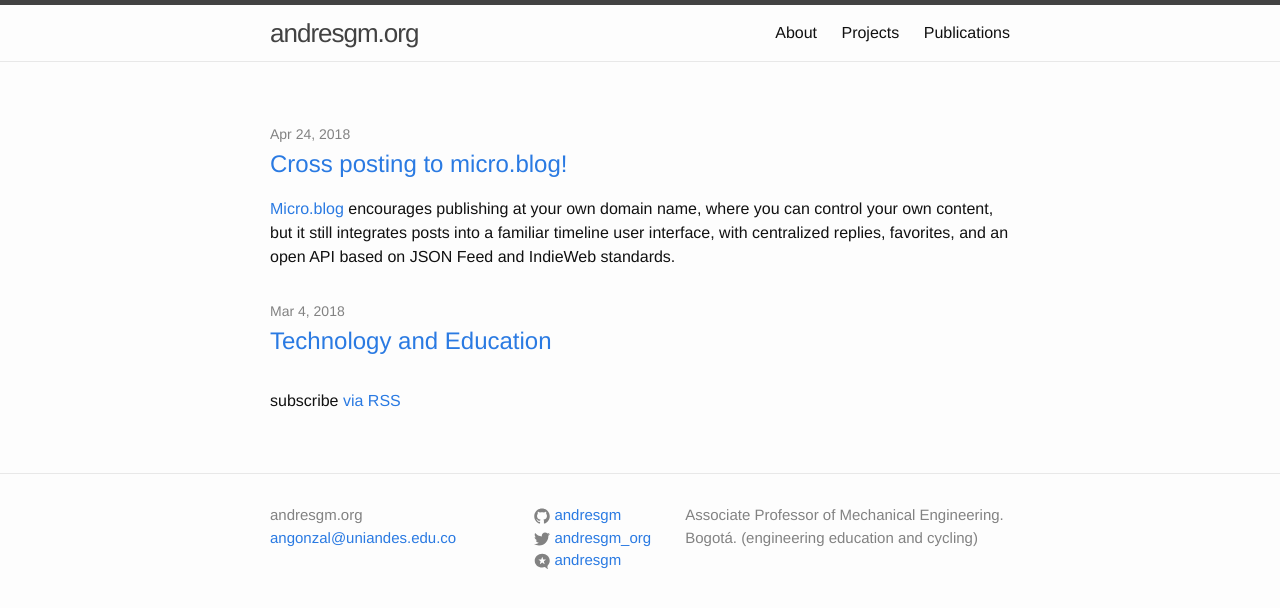
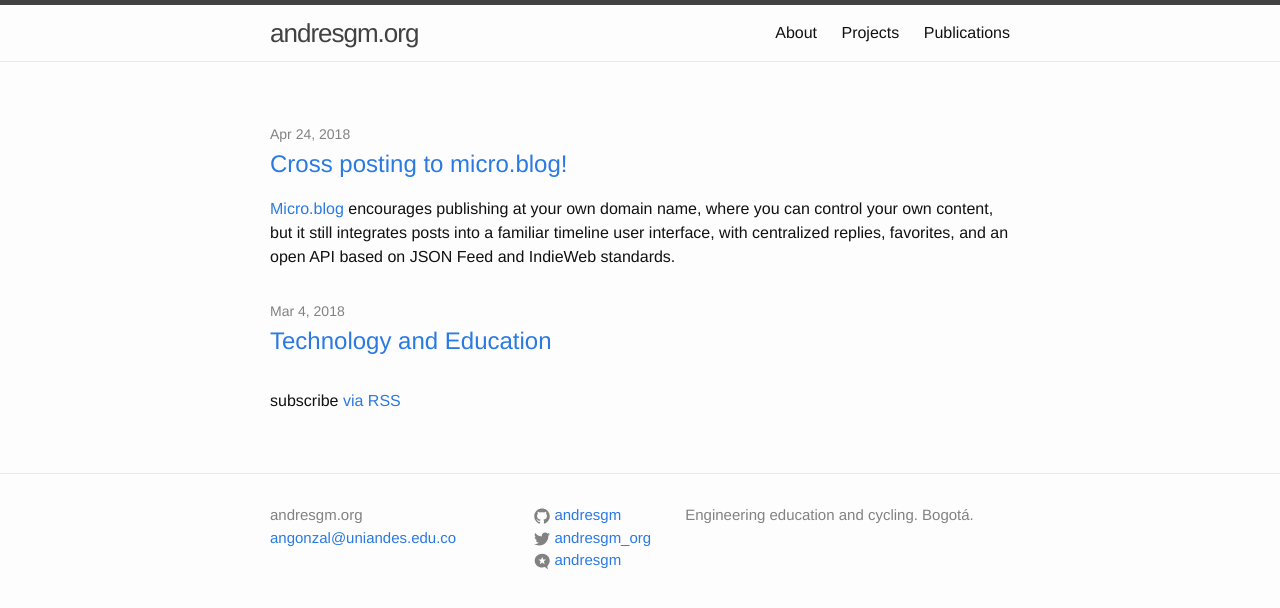
Before and after one commit to andresgm/andresgm.github.io, a Jekyll site: the page built from index.html, in a window 1280 px wide. Shown: the top 608 px of the page. Built offline with Jekyll 4.4.1, drawn with Linux system fonts in a browser that asks for light colours.

Commit message:
Update _config.yml

```diff
--- a/_config.yml
+++ b/_config.yml
@@ -7,7 +7,7 @@
 
 # Site settings
 title: andresgm.org
-description: Associate Professor of Mechanical Engineering. Bogotá. (engineering education and cycling)
+description: Engineering education and cycling. Bogotá.
 email: angonzal@uniandes.edu.co
 url: "https://andresgm.org" # the base hostname & protocol for your site
 twitter_username: andresgm_org
```
